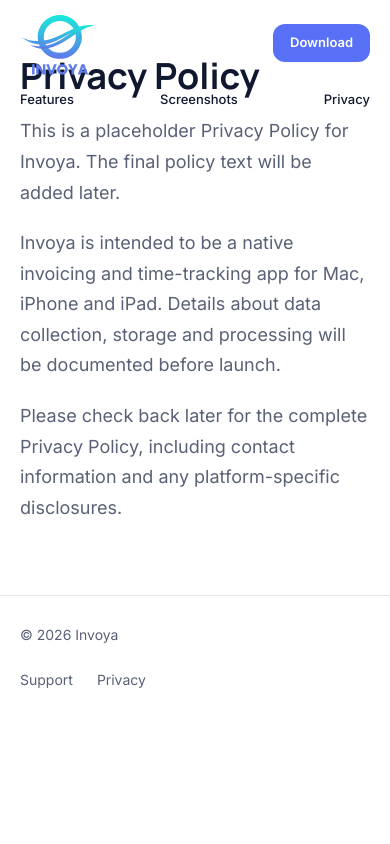
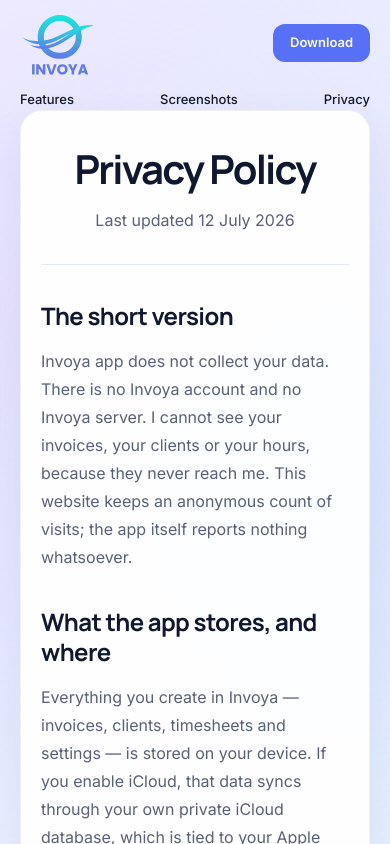
Before and after one commit to DariaKott/invoya-website, a Next.js app: page /privacy in a window 390 px wide. Shown: the top 844 px of the page. Built offline with nearby package versions, Linux system fonts and the light colour scheme.

Commit message:
add Privacy policy page

```diff
--- a/src/app/privacy/page.module.scss
+++ /dev/null
@@ -1,33 +0,0 @@
-@use "@/styles/variables" as *;
-@use "@/styles/mixins" as *;
-
-.main {
-  min-height: 560px;
-}
-
-.content {
-  max-width: 760px;
-  padding: 80px 0 104px;
-
-  h1 {
-    color: $color-text;
-    font-size: 48px;
-    line-height: 1.12;
-    letter-spacing: 0;
-  }
-
-  p {
-    margin-top: 20px;
-    color: $color-text-secondary;
-    font-size: 18px;
-    line-height: 1.7;
-  }
-
-  @include mobile {
-    padding: 56px 0 72px;
-
-    h1 {
-      font-size: 36px;
-    }
-  }
-}
--- a/src/app/privacy/page.tsx
+++ b/src/app/privacy/page.tsx
@@ -1,34 +1,116 @@
+import type { Metadata } from "next";
+
 import { Footer } from "@/components/layout/Footer/Footer";
 import { Header } from "@/components/layout/Header/Header";
-import { Container } from "@/components/ui/Container/Container";
+import { InfoPage } from "@/components/layout/InfoPage/InfoPage";
 
-import styles from "./page.module.scss";
+export const metadata: Metadata = {
+  title: "Privacy Policy | Invoya",
+  description:
+    "Learn how Invoya stores and protects your data and how the Invoya website handles analytics.",
+};
 
 export default function PrivacyPage() {
   return (
     <>
       <Header />
 
-      <main className={styles.main}>
-        <Container>
-          <article className={styles.content}>
-            <h1>Privacy Policy</h1>
+      <InfoPage title="Privacy Policy" subtitle="Last updated 12 July 2026">
+        <section>
+          <h2>The short version</h2>
           <p>
-              This is a placeholder Privacy Policy for Invoya. The final policy
-              text will be added later.
+            Invoya app does not collect your data. There is no Invoya account
+            and no Invoya server. I cannot see your invoices, your clients or
+            your hours, because they never reach me. This website keeps an
+            anonymous count of visits; the app itself reports nothing
+            whatsoever.
           </p>
+        </section>
+
+        <section>
+          <h2>What the app stores, and where</h2>
           <p>
-              Invoya is intended to be a native invoicing and time-tracking app
-              for Mac, iPhone and iPad. Details about data collection, storage
-              and processing will be documented before launch.
+            Everything you create in Invoya — invoices, clients, timesheets and
+            settings — is stored on your device. If you enable iCloud, that data
+            syncs through your own private iCloud database, which is tied to
+            your Apple Account and readable only by you. Apple&apos;s handling
+            of iCloud data is covered by{" "}
+            <a
+              href="https://www.apple.com/legal/privacy/"
+              target="_blank"
+              rel="noreferrer"
+            >
+              Apple&apos;s Privacy Policy
+            </a>
+            .
           </p>
+        </section>
+
+        <section>
+          <h2>What the app collects</h2>
           <p>
-              Please check back later for the complete Privacy Policy, including
-              contact information and any platform-specific disclosures.
+            Nothing. The app contains no analytics, no telemetry, no advertising
+            and no tracking of any kind. It does not ask you to sign up, and it
+            works offline. Nothing you do inside Invoya is measured or reported
+            to anyone — including me.
           </p>
-          </article>
-        </Container>
-      </main>
+        </section>
+
+        <section>
+          <h2>Purchases</h2>
+          <p>
+            Paid features are sold through the App Store. Purchases and receipts
+            are handled entirely by Apple; I never see your payment details.
+            Apple provides me only with anonymous, aggregated sales reports.
+          </p>
+        </section>
+
+        <section>
+          <h2>This website</h2>
+          <p>
+            This website — and only this website, never the app — counts
+            visitors using Plausible Analytics. It is a privacy-focused,
+            EU-hosted analytics tool that I serve from my own domain. It sets no
+            cookies, stores no personal data, and assigns you no identifier: it
+            counts page views in aggregate, so I can see how many people visited
+            and which pages they read. Visitors are not profiled, not followed
+            across websites, and not identifiable — by me or by anyone else.
+            There is no way to link a visit here to anything you do inside the
+            app, because the app reports nothing at all.
+          </p>
+        </section>
+
+        <section>
+          <h2>Children</h2>
+          <p>
+            Invoya is a business tool intended for adults. It is not directed at
+            children and collects no personal data from anyone.
+          </p>
+        </section>
+
+        <section>
+          <h2>Changes</h2>
+          <p>
+            If this policy changes, the updated version will be published on
+            this page with a new date above.
+          </p>
+        </section>
+
+        <section>
+          <h2>Who I am</h2>
+          <p>
+            Invoya is made by one developer — Aleksandr Gordienko, NIF
+            Z3304393B, Av. Jaume I 95 1r, 08226 Terrassa, Spain. I am the data
+            controller for this website. There is no company behind me, no
+            investors, and nobody whose business model depends on your data.
+          </p>
+
+          <p>
+            Questions about privacy, or about anything on this page? Write to{" "}
+            <a href="mailto:support@invoya.app">support@invoya.app</a>.
+          </p>
+        </section>
+      </InfoPage>
 
       <Footer />
     </>
--- /dev/null
+++ b/src/components/layout/InfoPage/InfoPage.module.scss
@@ -0,0 +1,151 @@
+@use "@/styles/variables" as *;
+@use "@/styles/mixins" as *;
+
+.page {
+  min-height: 100vh;
+  padding: 160px 0 96px;
+  background:
+    radial-gradient(circle at 12% 12%, rgba(231, 196, 255, 0.38), transparent 34%),
+    radial-gradient(circle at 88% 18%, rgba(170, 229, 255, 0.42), transparent 36%),
+    linear-gradient(180deg, #f8f7ff 0%, #f4f8ff 48%, #ffffff 100%);
+}
+
+.panel {
+  width: 100%;
+  max-width: 960px;
+  margin-inline: auto;
+  padding: 72px 80px 80px;
+  border: 1px solid rgba(16, 24, 47, 0.06);
+  border-radius: 40px;
+  background: rgba(255, 255, 255, 0.94);
+  box-shadow:
+    0 30px 80px rgba(31, 43, 77, 0.1),
+    0 8px 24px rgba(31, 43, 77, 0.05);
+}
+
+.heading {
+  max-width: 720px;
+  margin-inline: auto;
+  padding-bottom: 40px;
+  border-bottom: 1px solid $color-border;
+  text-align: center;
+}
+
+.title {
+  margin: 0;
+  color: $color-text;
+  font-family: $font-heading;
+  font-size: clamp(40px, 5vw, 60px);
+  font-weight: 700;
+  line-height: 1.08;
+  letter-spacing: -0.045em;
+}
+
+.subtitle {
+  margin: 18px 0 0;
+  color: $color-text-secondary;
+  font-family: $font-body;
+  font-size: 16px;
+  line-height: 1.5;
+}
+
+.content {
+  max-width: 720px;
+  margin: 0 auto;
+  padding-top: 48px;
+
+  section + section {
+    margin-top: 44px;
+  }
+
+  h2 {
+    margin: 0 0 16px;
+    color: $color-text;
+    font-family: $font-heading;
+    font-size: clamp(24px, 2.5vw, 30px);
+    font-weight: 700;
+    line-height: 1.25;
+    letter-spacing: -0.025em;
+  }
+
+  p {
+    margin: 0;
+    color: $color-text-secondary;
+    font-family: $font-body;
+    font-size: 17px;
+    line-height: 1.8;
+  }
+
+  p + p {
+    margin-top: 18px;
+  }
+
+  a {
+    color: $color-primary;
+    text-decoration: underline;
+    text-decoration-thickness: 1px;
+    text-underline-offset: 4px;
+    transition: opacity 0.2s ease;
+  }
+
+  a:hover {
+    opacity: 0.75;
+  }
+
+  a:focus-visible {
+    border-radius: 4px;
+    outline: 2px solid $color-primary;
+    outline-offset: 4px;
+  }
+}
+
+@include tablet {
+  .page {
+    padding: 140px 0 72px;
+  }
+
+  .panel {
+    padding: 60px 56px 68px;
+    border-radius: 32px;
+  }
+}
+
+@include mobile {
+  .page {
+    padding: 120px 0 48px;
+  }
+
+  .panel {
+    padding: 44px 28px 52px;
+    border-radius: 28px;
+  }
+
+  .heading {
+    padding-bottom: 32px;
+  }
+
+  .content {
+    padding-top: 36px;
+
+    section + section {
+      margin-top: 36px;
+    }
+
+    p {
+      font-size: 16px;
+      line-height: 1.75;
+    }
+  }
+}
+
+@media (max-width: 480px) {
+  .page {
+    padding: 110px 0 24px;
+  }
+
+  .panel {
+    padding: 36px 20px 44px;
+    border-radius: 22px;
+    box-shadow: 0 16px 42px rgba(31, 43, 77, 0.07);
+  }
+}
--- /dev/null
+++ b/src/components/layout/InfoPage/InfoPage.tsx
@@ -0,0 +1,29 @@
+import type { ReactNode } from "react";
+
+import { Container } from "@/components/ui/Container/Container";
+
+import styles from "./InfoPage.module.scss";
+
+type InfoPageProps = {
+  title: string;
+  subtitle?: string;
+  children: ReactNode;
+};
+
+export function InfoPage({ title, subtitle, children }: InfoPageProps) {
+  return (
+    <main className={styles.page}>
+      <Container>
+        <article className={styles.panel}>
+          <header className={styles.heading}>
+            <h1 className={styles.title}>{title}</h1>
+
+            {subtitle && <p className={styles.subtitle}>{subtitle}</p>}
+          </header>
+
+          <div className={styles.content}>{children}</div>
+        </article>
+      </Container>
+    </main>
+  );
+}
```
Lines whose indentation alone changed are shown as unchanged.
